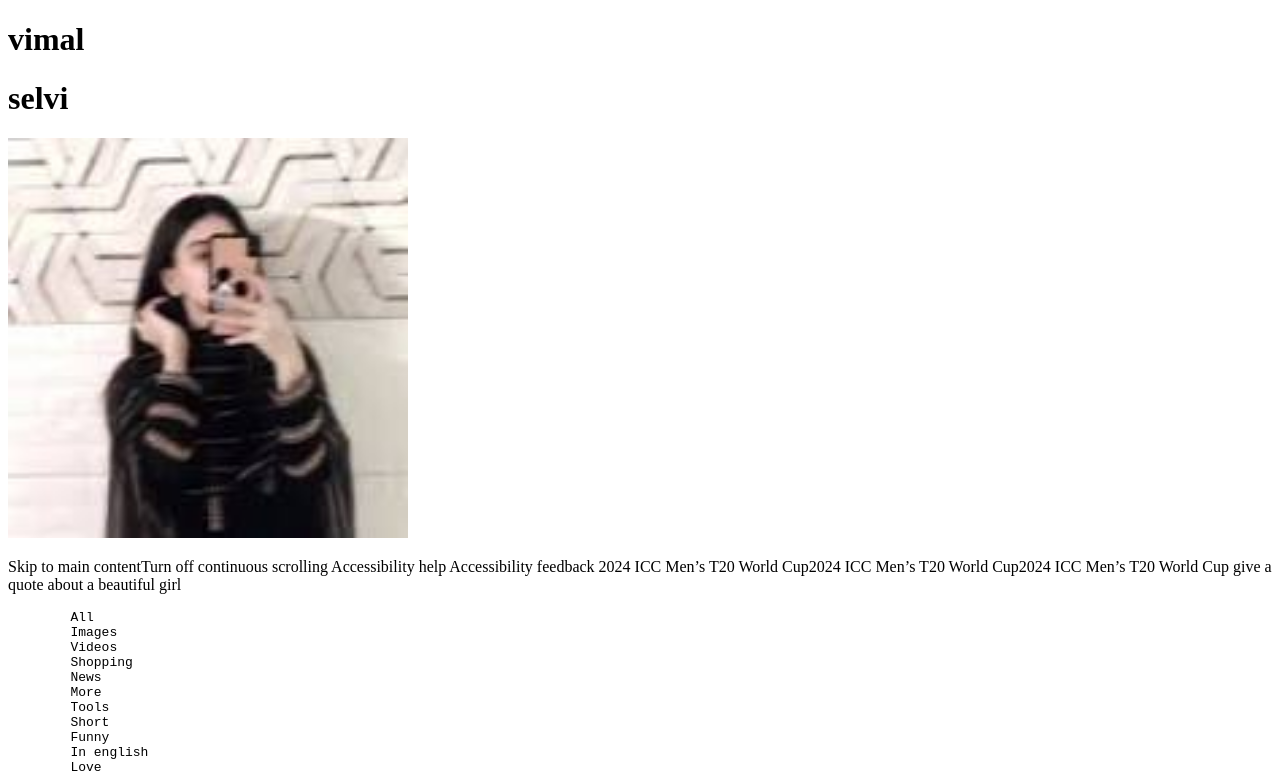
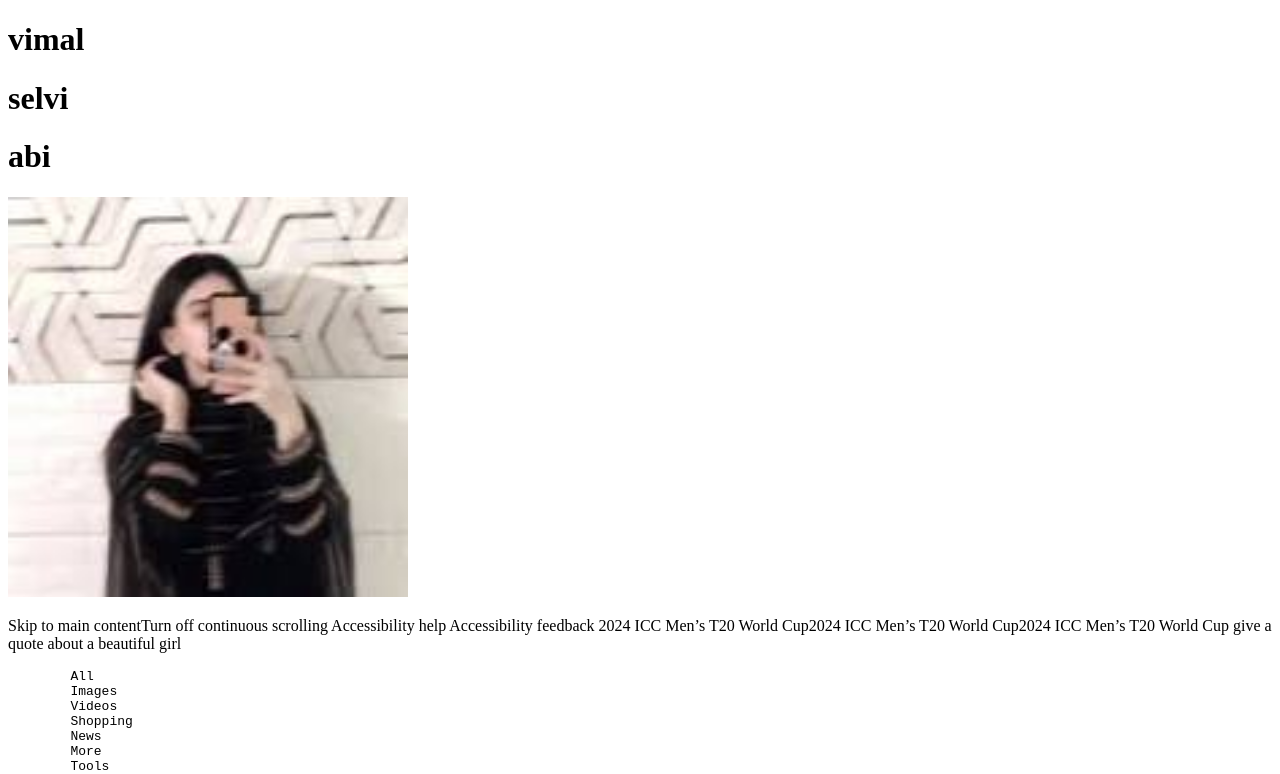
Before and after one commit to Aarthivima/mahaarthi, a plain HTML site: page index.html in a window 1280 px wide. Shown: the top 774 px of the page. Drawn offline with Linux system fonts and the light colour scheme.

Commit message:
added abi

```diff
--- a/index.html
+++ b/index.html
@@ -9,6 +9,7 @@
 <body>
     <h1>vimal</h1>
     <h1>selvi</h1>
+    <h1>abi</h1>
     <img  width="400px" height="400px" src="profile.jpg" alt="">
     <p>Skip to main contentTurn off continuous scrolling
         Accessibility help
```
